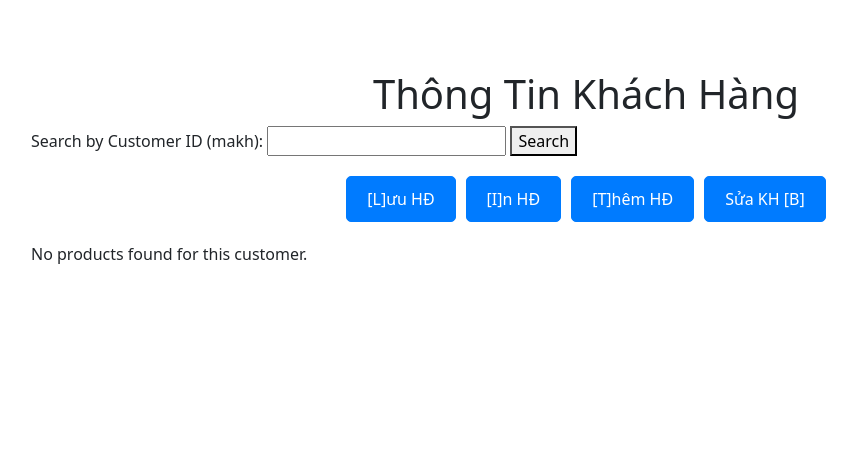
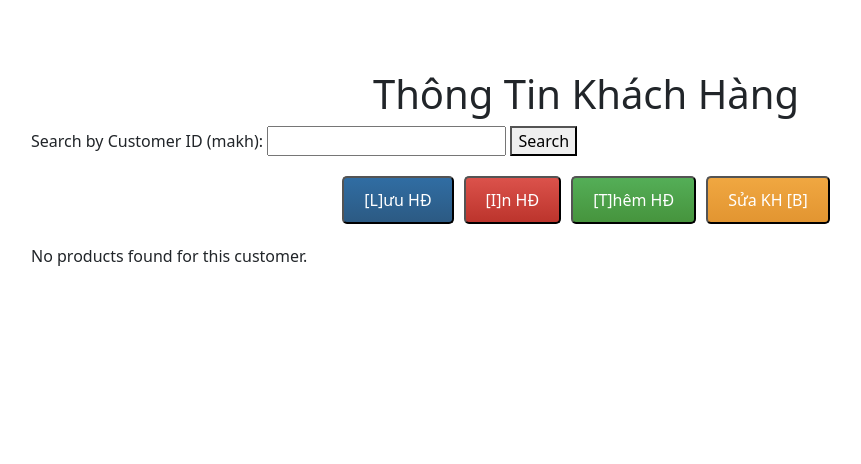
Before and after one commit to kaisergrimlock/medic, a Yii app: template basic/views/site/index.php in a window 1280 px wide. Shown: the top 464 px of the page, without its empty margins (54-915 px from the left). Run offline with PHP 8.4 and a stand-in for Yii, Linux system fonts and the light colour scheme; the template is opened without the code that fills it, so the values that code supplies are empty; some libraries are stand-ins or nearby versions.

Commit message:
Update site.css

```diff
--- a/basic/web/css/site.css
+++ b/basic/web/css/site.css
@@ -226,10 +226,28 @@ input[type="checkbox"] {
 .ops-button {
     padding: 10px 20px; /* Padding inside the button */
     font-size: 16px; /* Font size for text */
-    border: 1px solid #007bff; /* Blue border */
     border-radius: 5px; /* Rounded corners */
-    background-color: #007bff; /* Blue background */
     color: white; /* Text color */
     cursor: pointer; /* Show pointer cursor on hover */
     transition: background-color 0.3s ease, transform 0.3s ease; /* Smooth transitions for hover */
 }
+
+#save-button{
+    background: rgb(44,90,131);
+    background: linear-gradient(0deg, rgba(44,90,131,1) 0%, rgba(48,109,163,1) 100%);
+}
+
+#add-button{
+    background: rgb(70,148,61);
+    background: linear-gradient(0deg, rgba(70,148,61,1) 0%, rgba(84,174,87,1) 100%);
+}
+
+#print-button{
+    background: rgb(188,52,44);
+    background: linear-gradient(0deg, rgba(188,52,44,1) 0%, rgba(219,82,75,1) 100%);
+}
+
+#cust-button{
+    background: rgb(226,149,49);
+    background: linear-gradient(0deg, rgba(226,149,49,1) 0%, rgba(240,167,65,1) 100%);
+}
```
